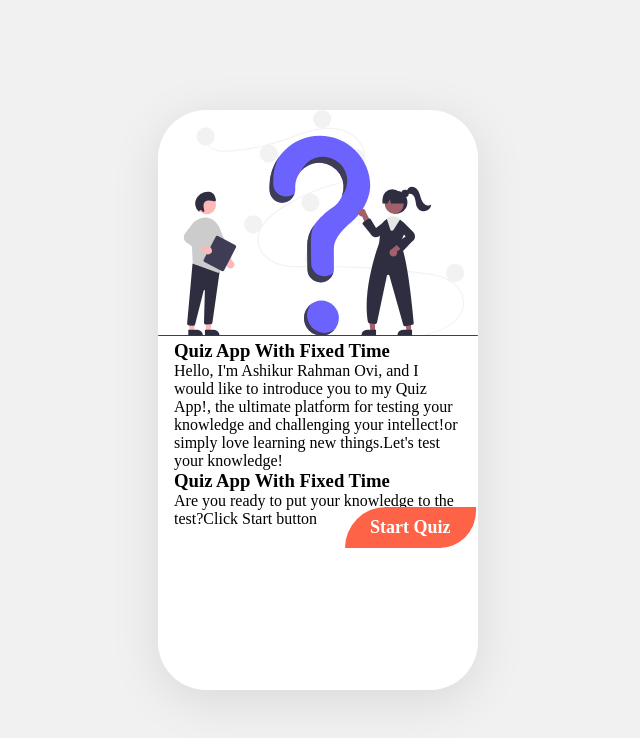
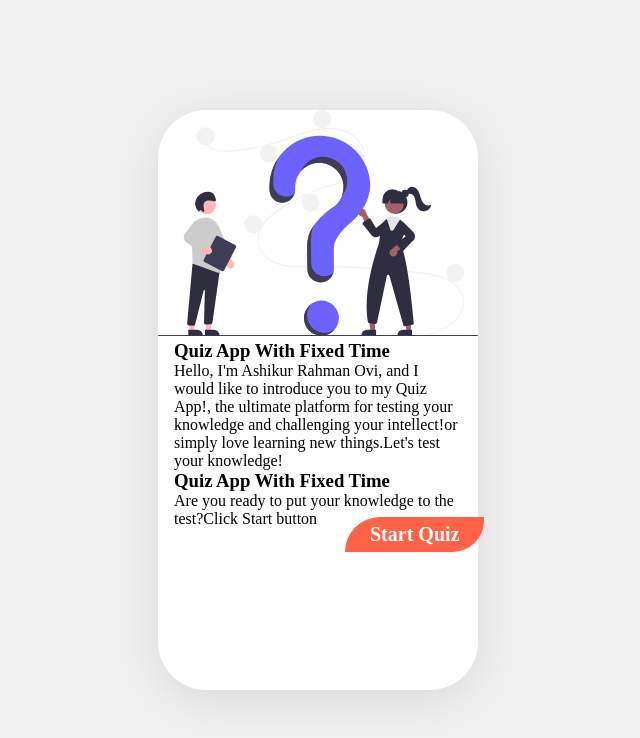
Before and after one commit to ashikurbd71/QUIZ-APP-OVII, a plain HTML site: page index.html in a window 1280 px wide. Shown: the whole page, without its empty margins (322-962 px from the left). Drawn offline with Linux system fonts and the light colour scheme; a web font is replaced by a local one.

Commit message:
Update style.css

```diff
--- a/style.css
+++ b/style.css
@@ -439,7 +439,7 @@ font-weight: 500;
 
 @media only screen and (min-width: 768px) {
     .quizapp {
-      max-width: 500px;
+      max-width: 480px;
 
     }
 
@@ -447,16 +447,12 @@ font-weight: 500;
         width: 50%;
       }
 
-      .MyBtn button {
-        font-size: 18px;
-        padding: 10px 25px;
-           margin-top: -10px;
-      }
+
 
 
     .RulesBox,
     .question,
     .result_box {
-      max-width: 500px;
+      max-width: 480px;
     }
   }
```
